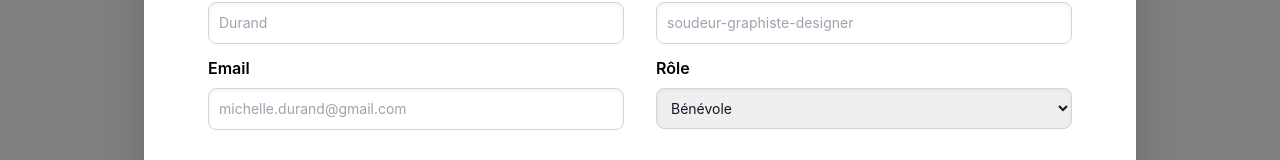
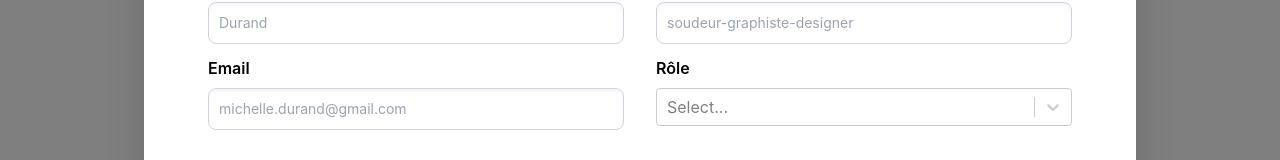
Before and after one commit to Ju-HQP/sae501, a React (Create React App) app in the folder site-mayhumanlab/: page /gestion-des-benevoles in a window 1280 px wide. Both pictures are taken after a click on the button "Créer un bénévole". Shown: the part 477-637 px from the top of the page. Built offline with nearby package versions, Linux system fonts and the light colour scheme; no server answers.

Commit message:
modifs formulaire

```diff
--- a/site-mayhumanlab/package.json
+++ b/site-mayhumanlab/package.json
@@ -15,6 +15,7 @@
     "react-redux": "^9.1.2",
     "react-router-dom": "^6.26.2",
     "react-scripts": "5.0.1",
+    "react-select": "^5.8.3",
     "web-vitals": "^2.1.4"
   },
   "scripts": {
--- a/site-mayhumanlab/src/components/VolunteerForm.jsx
+++ b/site-mayhumanlab/src/components/VolunteerForm.jsx
@@ -5,6 +5,7 @@ import { saveVolunteer } from "../features/volunteer/volunteerAsyncAction";
 import { useState } from "react";
 import { combineValidators, phoneValidated, required } from "../utils/validators";
 import { ExclamationTriangleIcon } from "@heroicons/react/24/outline";
+import Select from 'react-select';
 
 
 
@@ -12,6 +13,12 @@ function VolunteerForm() {
     const dispatch = useDispatch();
     const [password, setPassword] = useState('');
     const [confirmPassword, setConfirmPassword] = useState('');
+    const options = [
+        {value: 'benevole', label : 'Bénévole'},
+        {value: 'admin', label : 'Administrateur'}
+    ];
+
+    console.log(options[0])
 
     const handleSubmit = async (values, form) => {
         dispatch(saveVolunteer(values));
@@ -158,15 +165,12 @@ function VolunteerForm() {
                                     >
                                     </Field>
                                     <Field
-                                        validate={required}
+                                        validate=''
                                         name="role_b"
                                         render={({ input, meta }) => (
                                             <div className="flex flex-col col-start-2 md:px-4">
                                                 <label htmlFor='role_b' className="mt-3 mb-2 font-semibold">Rôle</label>
-                                                <select name={input.name} id="role_b" className="border shadow-inner border-gray-300 text-gray-900 text-sm rounded-lg w-full p-2.5 focus:shadow-none">
-                                                    <option value="benevole">Bénévole</option>
-                                                    <option value="admin">Administrateur</option>
-                                                </select>
+                                                <Select {...input} defaultValue={options[0].value} options={options}  />
                                                 {meta.touched
                                                     &&
                                                     meta.invalid
--- a/site-mayhumanlab/src/utils/validators.js
+++ b/site-mayhumanlab/src/utils/validators.js
@@ -8,10 +8,8 @@ export function required(string) {
 }
 
 export function phoneValidated(nums) {
-    console.log(typeof(nums));
     const regex = /(\d\d\s){4}\d\d/;
 
-    console.log(regex.test(nums));
     if(regex.test(nums) && nums.length < 15) {
         return '';
     } else {
```
Also changed, not shown: 1 other file (tests, documents, lock files or other folders).
